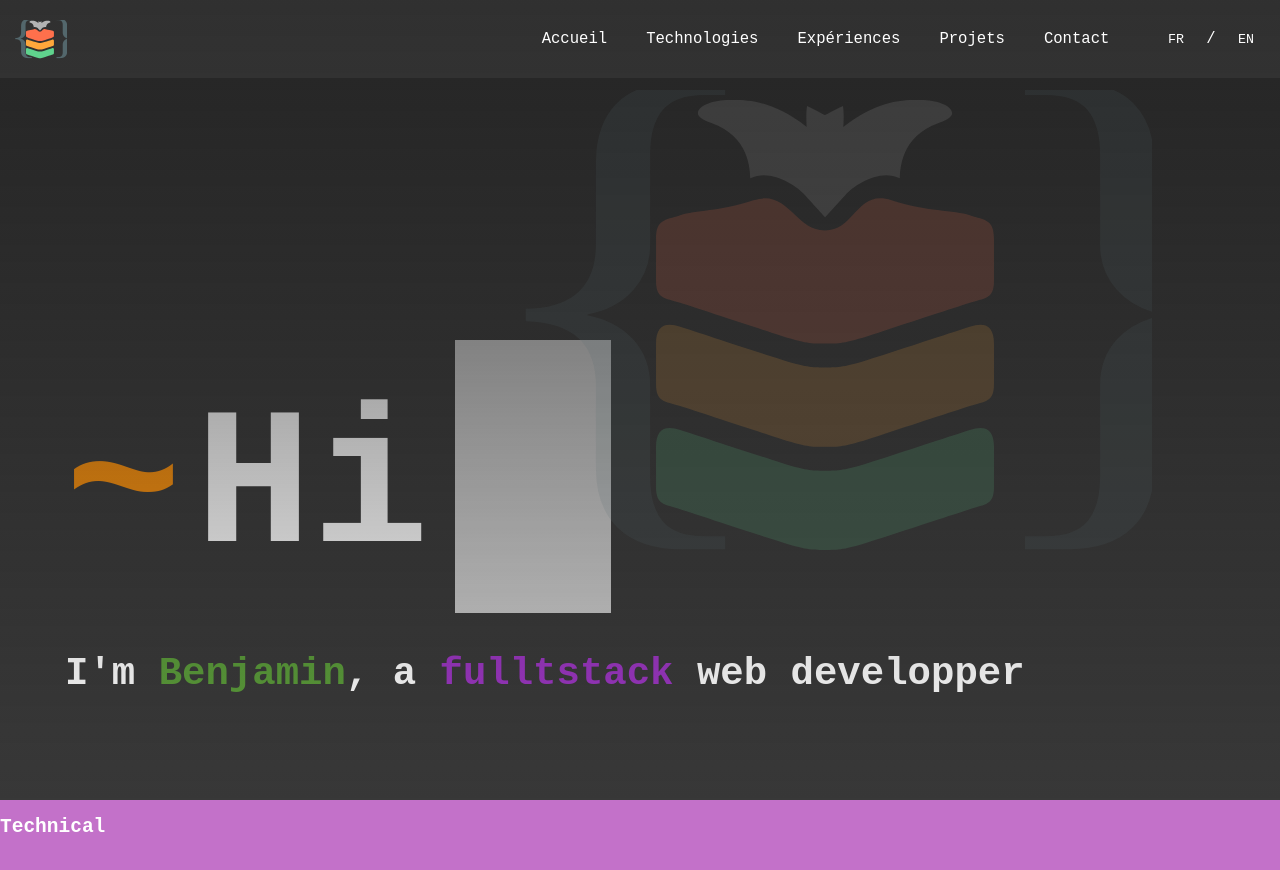
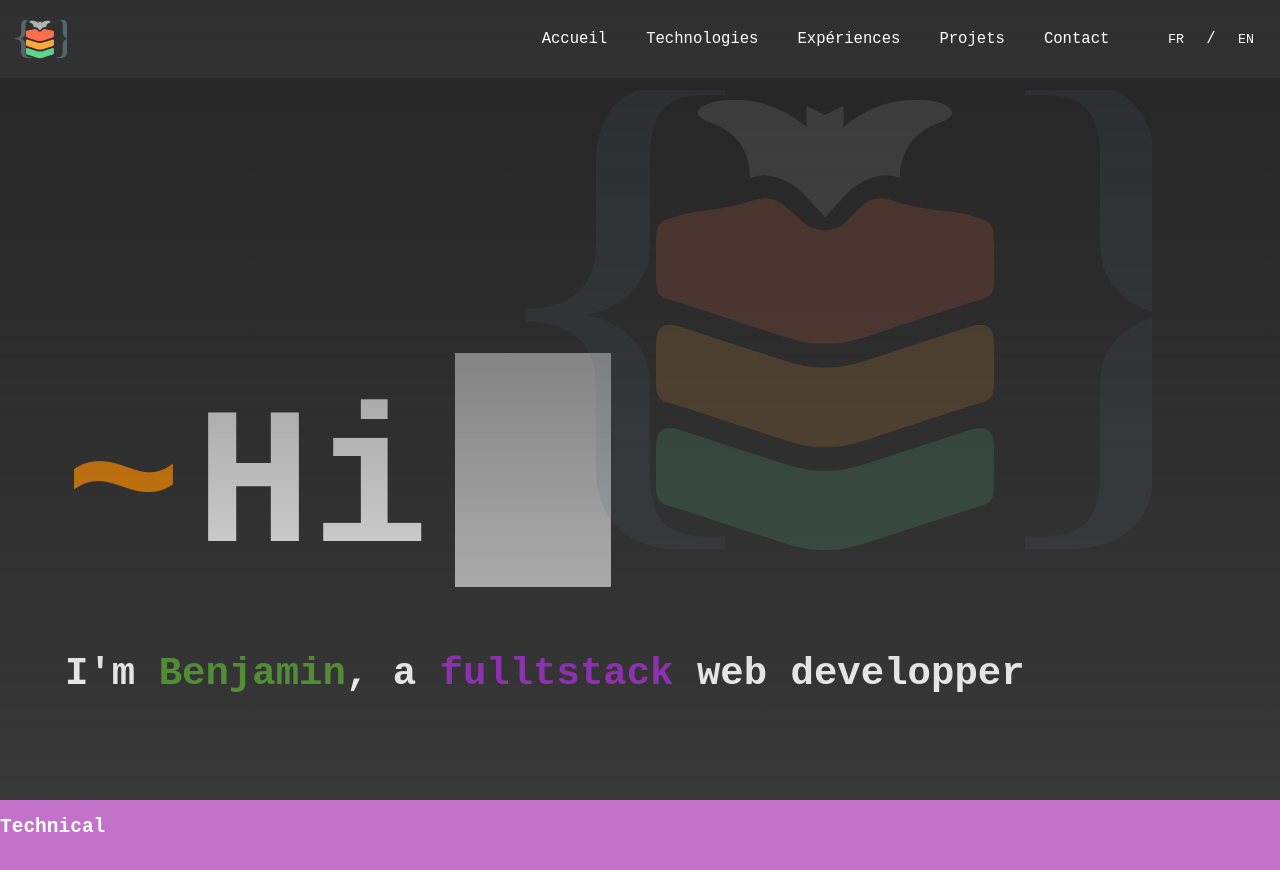
Before and after one commit to BenB-Code/Whoiam, an Angular app: page / in a window 1280 px wide. Shown: the top 870 px of the page. Built offline with nearby package versions, Linux system fonts and the light colour scheme.

Commit message:
quick changes on landing home blinker

```diff
--- a/src/app/home/components/landing/landing.scss
+++ b/src/app/home/components/landing/landing.scss
@@ -30,7 +30,8 @@
         width: 12rem;
         margin-left: 2rem;
         margin-top: auto;
-        height: 21rem;
+        margin-bottom: 2rem;
+        height: 18rem;
         animation: blink step-end 1.5s infinite;
       }
 
--- a/src/app/home/components/landing/landing.ts
+++ b/src/app/home/components/landing/landing.ts
@@ -7,7 +7,4 @@ import {Component} from '@angular/core';
   styleUrl: './landing.scss'
 })
 export class HomeLanding {
-
-  // TODO
-  // ajouter un systeme pour écrire à la palce de Hi, défilement auto et en tapant le mot clef correspodnat à la catégorie dans laquelle naviguer, sur entrée, navigguer
 }
```
